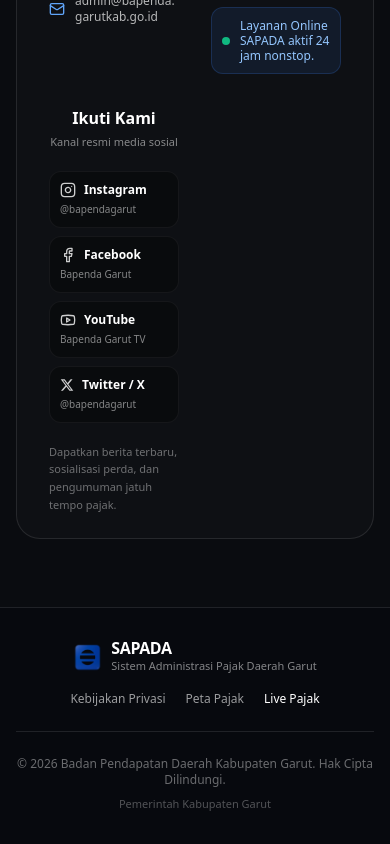
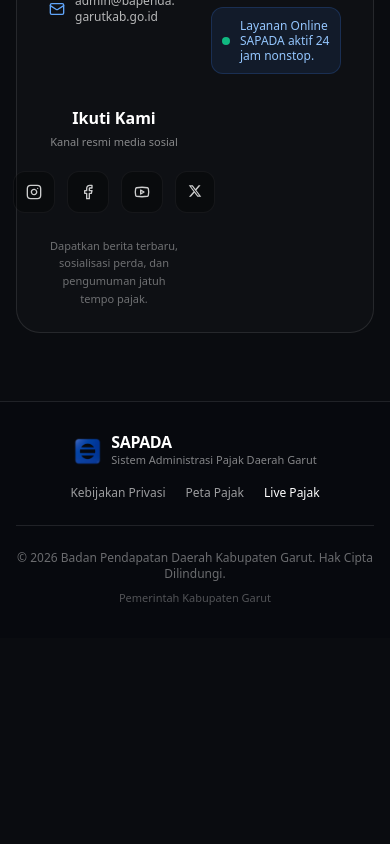
Before and after one commit to theseurhead/sapada, a Next.js app: page /live-pajak in a window 390 px wide. Shown: the part 890-1734 px from the top of the page. After the commit the page ends 1528 px from the top, so only its background shows below. Built offline with nearby package versions, Linux system fonts and the light colour scheme.

Commit message:
style: refine mobile social media section to icon-only horizontal row

```diff
--- a/components/ContactInfoSection.tsx
+++ b/components/ContactInfoSection.tsx
@@ -227,7 +227,7 @@
               </p>
             </div>
 
-            <div className="grid grid-cols-1 lg:grid-cols-2 gap-2 pt-1">
+            <div className="flex flex-row justify-center gap-3 sm:grid sm:grid-cols-1 lg:grid-cols-2 sm:gap-2 pt-1">
               {socialLinks.map((social) => {
                 const Icon = social.icon;
                 return (
@@ -236,15 +236,16 @@
                     href={social.href}
                     target="_blank"
                     rel="noopener noreferrer"
-                    className={`flex flex-col items-start gap-1 p-2.5 rounded-xl bg-black/30 border border-white/5 text-white/80 transition-all ${social.color}`}
+                    title={social.name}
+                    className={`flex flex-col items-center sm:items-start gap-1 p-3 sm:p-2.5 rounded-xl bg-black/30 border border-white/5 text-white/80 transition-all ${social.color}`}
                   >
                     <div className="flex items-center gap-2">
                       <Icon />
-                      <span className="text-xs font-semibold text-white">
+                      <span className="hidden sm:inline text-xs font-semibold text-white">
                         {social.name}
                       </span>
                     </div>
-                    <span className="text-[10px] text-white/50 truncate w-full">
+                    <span className="hidden sm:inline text-[10px] text-white/50 truncate w-full">
                       {social.handle}
                     </span>
                   </a>
@@ -252,7 +253,7 @@
               })}
             </div>
 
-            <p className="text-[11px] text-white/40 pt-1 leading-relaxed">
+            <p className="text-[11px] text-white/40 pt-2 sm:pt-1 leading-relaxed text-center">
               Dapatkan berita terbaru, sosialisasi perda, dan pengumuman jatuh tempo pajak.
             </p>
           </div>
```
Also changed, not shown: 1 other file (tests, documents, lock files or other folders).
